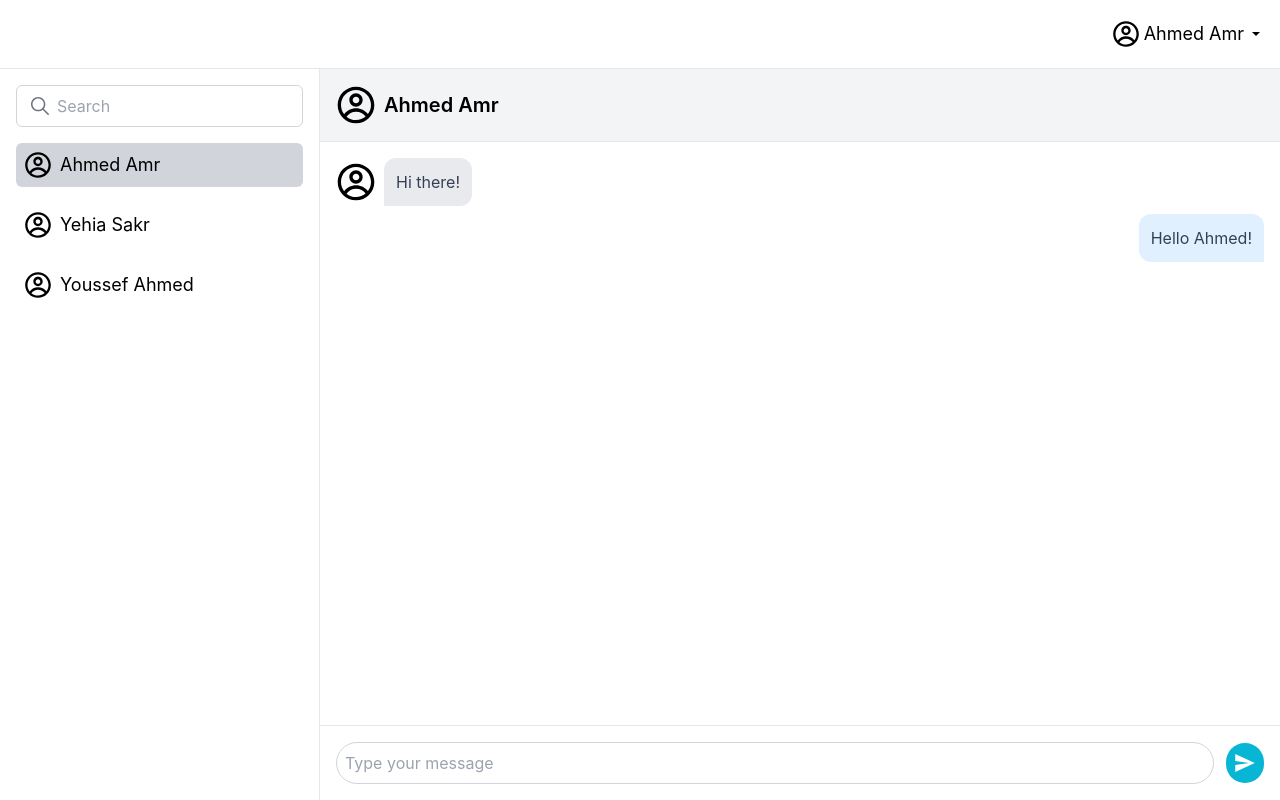
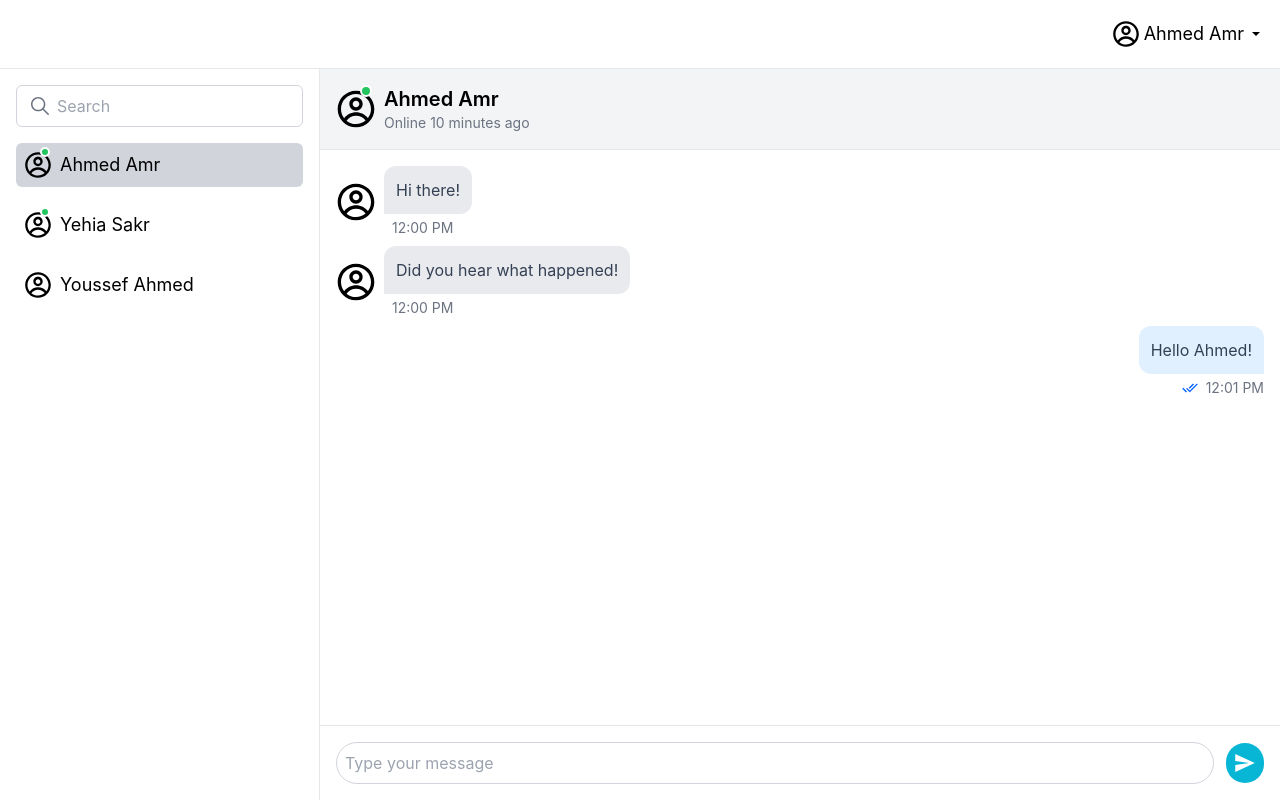
Before and after one commit to Yehia404/Chatting-Application, a React (Create React App) app: page /chat in a window 1280 px wide. Both pictures are taken after a click on the item "Ahmed Amr". Built offline with nearby package versions, Linux system fonts and the light colour scheme.

Commit message:
Add Seen, Online, Time and Last Seen

```diff
--- a/src/components/UserDropdown.js
+++ b/src/components/UserDropdown.js
@@ -12,10 +12,6 @@ const UserDropdown = () => {
           <IoMdLogOut className="mr-2" />
           Logout
         </Link>
-        {/* <a href=" ">
-          <IoMdLogOut className="mr-2" />
-          Logout
-        </a> */}
       </Menu.Item>
     </Menu>
   );
--- a/src/pages/Chat.js
+++ b/src/pages/Chat.js
@@ -3,21 +3,39 @@ import { CgProfile } from "react-icons/cg";
 import { IoChatboxEllipsesOutline } from "react-icons/io5";
 import { IoIosSearch, IoMdSend } from "react-icons/io";
 import UserDropdown from "../components/UserDropdown";
+import delivered from "../assets/delivered.png";
+import seen from "../assets/seen.png";
 
 const users = [
-  { id: 1, name: "Ahmed Amr" },
-  { id: 2, name: "Yehia Sakr" },
-  { id: 3, name: "Youssef Ahmed" },
+  {
+    id: 1,
+    name: "Ahmed Amr",
+    online: true,
+    connectivity: "Online 10 minutes ago",
+  },
+  {
+    id: 2,
+    name: "Yehia Sakr",
+    online: true,
+    connectivity: " Online 5 hours ago",
+  },
+  {
+    id: 3,
+    name: "Youssef Ahmed",
+    online: false,
+    connectivity: "Online 1 day ago",
+  },
 ];
 
 const dummyMessages = {
   1: [
-    { sender: "Ahmed", text: "Hi there!" },
-    { sender: "Me", text: "Hello Ahmed!" },
+    { sender: "Ahmed", text: "Hi there!", time: "12:00 PM" },
+    { sender: "Ahmed", text: "Did you hear what happened!", time: "12:00 PM" },
+    { sender: "Me", text: "Hello Ahmed!", time: "12:01 PM", seen: true },
   ],
   2: [
-    { sender: "Yehia", text: "Hey, what's up?" },
-    { sender: "Me", text: "Not much, you?" },
+    { sender: "Yehia", text: "Hey, what's up?", time: "01:00 AM" },
+    { sender: "Me", text: "Not much, you?", time: "01:15 AM", seen: false },
   ],
   3: [],
 };
@@ -25,6 +43,7 @@ const dummyMessages = {
 const Chat = () => {
   const [selectedUserId, setSelectedUserId] = useState(null);
   const [messages, setMessages] = useState([]);
+
   const [message, setMessage] = useState("");
 
   const handleUserClick = (userId) => {
@@ -35,7 +54,14 @@ const Chat = () => {
   const handleSendMessage = () => {
     if (message.trim() === "" || selectedUserId === null) return;
 
-    const newMessage = { sender: "Me", text: message.trim() };
+    const newMessage = {
+      sender: "Me",
+      text: message.trim(),
+      time: new Date().toLocaleTimeString([], {
+        hour: "2-digit",
+        minute: "2-digit",
+      }),
+    };
     setMessages((prevMessages) => [...prevMessages, newMessage]);
     setMessage("");
 
@@ -74,7 +100,12 @@ const Chat = () => {
                 } cursor-pointer rounded-md p-2`}
                 onClick={() => handleUserClick(user.id)}
               >
+                <div className="relative inline-block">
                   <CgProfile className="w-7 h-7" />
+                  {user.online && (
+                    <span className="absolute -top-1 right-0.5 w-2.5 h-2.5 bg-green-500 border-2 border-white rounded-full"></span>
+                  )}
+                </div>
                 <span className="text-lg">{user.name}</span>
               </li>
             ))}
@@ -85,13 +116,26 @@ const Chat = () => {
         <div className="flex-grow flex flex-col relative overflow-hidden">
           {selectedUser ? (
             <>
-              <div className="flex items-center p-4 border-b border-gray-200 bg-gray-100">
+              <div className="flex flex-row items-center p-4 gap-x-2 border-b border-gray-200 bg-gray-100">
+                {/* <div>
                   <CgProfile className="w-10 h-10 mr-2" />
+                </div> */}
+                <div className="relative inline-block">
+                  <CgProfile className="w-10 h-10" />
+                  {selectedUser.online && (
+                    <span className="absolute -top-1 right-1 w-3 h-3 bg-green-500 border-2 border-white rounded-full"></span>
+                  )}
+                </div>
+                <div className="flex flex-col">
                   <span className="text-xl font-semibold">
                     {selectedUser.name}
                   </span>
+                  <p className="text-sm text-gray-500">
+                    {selectedUser.connectivity}
+                  </p>
                 </div>
-              <div className="flex-grow p-4 overflow-y-auto">
+              </div>
+              <div className="flex-grow p-4 overflow-y-auto pb-20">
                 {messages.length > 0 ? (
                   messages.map((msg, index) => (
                     <div
@@ -103,6 +147,7 @@ const Chat = () => {
                       {msg.sender !== "Me" && (
                         <CgProfile className="w-10 h-10 mr-2 flex-shrink-0" />
                       )}
+                      <div className="flex flex-col">
                         <div
                           className={`p-3 rounded-xl max-w-xs md:max-w-md lg:max-w-lg break-words ${
                             msg.sender === "Me"
@@ -111,6 +156,24 @@ const Chat = () => {
                           }`}
                         >
                           {msg.text}
+                        </div>
+                        <div
+                          className={`text-sm text-gray-500 mt-1 flex items-center ${
+                            msg.sender === "Me"
+                              ? "justify-end"
+                              : "justify-start"
+                          }`}
+                        >
+                          {msg.sender === "Me" && (
+                            <img
+                              src={msg.seen ? seen : delivered}
+                              alt={msg.seen ? "seen" : "delivered"}
+                              className="w-4 h-4"
+                            />
+                          )}
+
+                          <span className="text-sm ml-2">{msg.time}</span>
+                        </div>
                       </div>
                     </div>
                   ))
```
Also changed, not shown: src/assets/delivered.png (added), src/assets/seen.png (added). Lines whose indentation alone changed are shown as unchanged.
